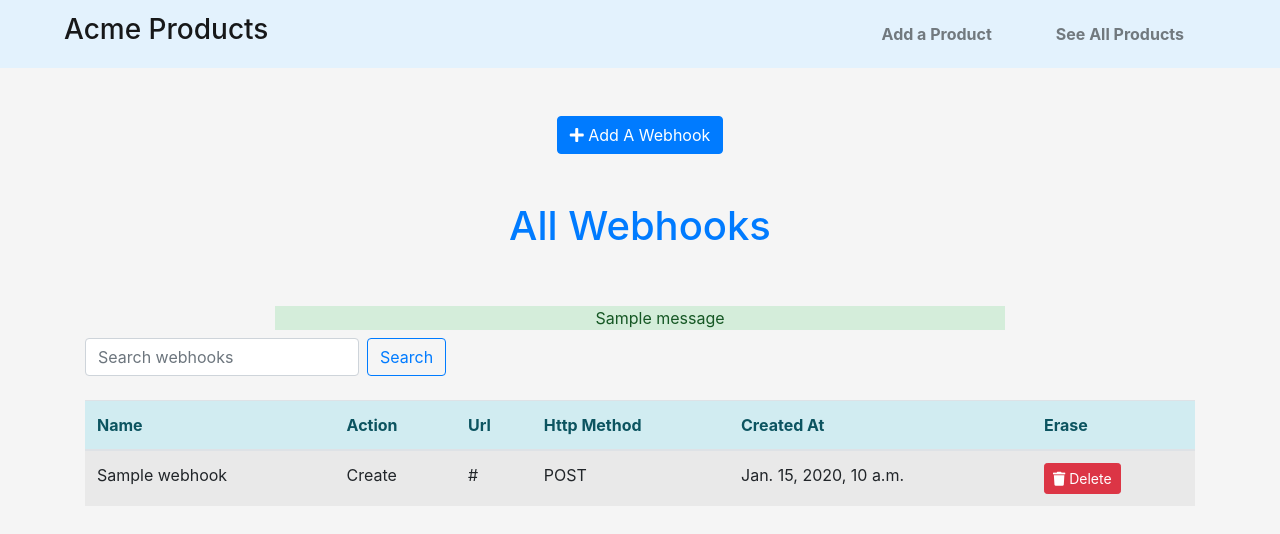
After one commit to IamMiracleAlex/acme-products, a Django app: page /webhooks/ in a window 1280 px wide. The commit adds this page. Shown: the top 534 px of the page. Run offline with Django 3.2, Linux system fonts and the light colour scheme; tables that the repository leaves empty hold one stand-in row (values such as "Sample post"); one stand-in notice (Sample message) is shown; some libraries are stand-ins or nearby versions.

Commit message:
added webhooks, updates

```diff
--- a/products/models.py
+++ b/products/models.py
@@ -1,5 +1,8 @@
 from django.db import models
+from django.db.models.signals import post_save
+from django.dispatch import receiver
 
+import requests
 
 class Product(models.Model):
     name = models.CharField(max_length=200)
@@ -9,5 +12,53 @@ class Product(models.Model):
     created_at = models.DateTimeField(auto_now_add=True)
     updated_at = models.DateTimeField(auto_now=True)
 
-    # def __str__(self):
-    #     return f'{self.name} at {self.created_at}'
+    def as_json(self):
+        return {
+            'id': self.id,
+            'name': self.name,
+            'sku': self.sku,
+            'is_active': self.is_active,
+            'description': self.description,
+            'created_at': self.created_at,
+            'updated_at': self.updated_at,
+        }
+
+class WebHook(models.Model):
+    CREATE, UPDATE = 'Create', 'Update'
+    POST, GET = 'POST', 'GET'
+    ACTION_CHOICES = (
+        (CREATE, CREATE),
+        (UPDATE, UPDATE),
+    )
+    HTTP_METHOD_CHOICES = (
+        (POST, POST),
+        (GET, GET)
+    )
+    name = models.CharField(max_length=100)
+    action = models.CharField(choices=ACTION_CHOICES, max_length=10)
+    url = models.URLField()
+    created_at = models.DateTimeField(auto_now_add=True)
+    http_method = models.CharField(choices=HTTP_METHOD_CHOICES, max_length=10)
+
+
+
+# Call Webhook after product creation or update
+@receiver(post_save, sender=Product)
+def call_webhooks(sender, instance, created, **kwargs):
+    webhooks = WebHook.objects.all()
+    if created:
+        webhooks = WebHook.objects.filter(action=WebHook.CREATE)
+        for webhook in webhooks:
+            requests.request(
+                method=webhook.http_method,
+                url=webhook.url,
+                data=instance.as_json()
+            )
+    else:
+        webhooks = WebHook.objects.filter(action=WebHook.UPDATE)
+        for webhook in webhooks:
+            requests.request(
+                method=webhook.http_method,
+                url=webhook.url,
+                data=instance.as_json(),
+            )
--- a/products/templates/products/index.html
+++ b/products/templates/products/index.html
@@ -21,7 +21,11 @@
                     <li>Filter active & inactive products</li>
                     <li>Bulk delete all products</li>
                     <li>Bulk create products</li>
-                    <li>Use webhooks</li>
+                    <li>See streamed create operation</li>
+                    <li>Create multiple webhooks</li>
+                    <li>See created webhooks</li>
+                    <li>Search specific webhooks</li>
+                    <li>Delete webhooks</li>
 
                 </ul>
                 <br> <br>
--- a/products/templates/products/product_list.html
+++ b/products/templates/products/product_list.html
@@ -27,11 +27,10 @@
 
                 <a href="/products?active=false" class="btn btn-warning btn-sm"> <i class="fas fa-filter"></i>
                     Inactive Products</a>
-
+                <a href="{% url 'webhook_list' %}" class="btn btn-primary btn-sm"> </i>
+                   See all Webhooks </a>
             </div>
         </div>
-
-
         <div class="row">
             <div class="col-lg-8 mx-auto">
                 <h1 class="text-center my-5 text-primary">All Products</h1>
--- /dev/null
+++ b/products/templates/products/webhook_list.html
@@ -0,0 +1,121 @@
+{% extends 'base.html' %}
+
+
+{% block content %}
+
+
+    <div id="intro" class="container">
+
+        <div class="row">
+            <div class="mx-auto mt-5">
+
+                <a href={% url 'webhook_create' %} class="btn btn-primary "> <i class="fas fa-plus"></i>
+                    Add A Webhook</a>
+            </div>
+        </div>
+
+        <div class="row">
+            <div class="col-lg-8 mx-auto">
+                <h1 class="text-center my-5 text-primary">All Webhooks</h1>
+            </div>
+        </div>
+
+        <div class="row">
+             <div class="col-lg-8 mx-auto ">
+
+                {% if messages %}
+                <ul style="list-style: none;" class="text-center mt-2 mb-2 alert-success">
+                    {% for message in messages %}
+                    <li class="{{ message.tags }} ">{{ message }}</li>
+                    {% endfor %}
+                </ul>
+                {% endif %}
+            </div>
+        </div>
+
+    </div>
+
+
+    <!-- table -->
+    <div id="main" class="container">
+
+    <form method='GET' action= {% url 'webhook_list' %} class="form-inline my-2 my-lg-0">
+      <input class="form-control mr-sm-2" name='q' value="{{request.GET.q}}" type="search" placeholder="Search webhooks" aria-label="Search">
+      <button class="btn btn-outline-primary my-2 my-sm-0" type="submit">Search</button>
+    </form>
+    <br>
+
+        <div class="table-responsive mb-5">
+            <table id="wishes" class="table  table-striped table-hover">
+
+                <thead class="alert-info">
+                    <tr>
+                        <th scope="col">Name</th>
+                        <th scope="col">Action</th>
+                        <th scope="col">Url</th>
+                        <th scope="col">Http Method</th>
+                        <th scope="col">Created At</th>
+                        <th scope="col">Erase</th>
+                    </tr>
+                </thead>
+
+                <tbody>
+                    {% for webhook in webhooks %}
+                    <tr>
+                        <td>{{ webhook.name }}</td>
+                        <td>{{ webhook.action }}</td>
+                        <td>{{ webhook.url }}</td>
+                        <td>{{ webhook.http_method }}</td>
+                        <td>{{ webhook.created_at }}</td>
+                        <td>
+
+                            <a href="{% url 'webhook_delete' webhook.pk %}" class="delete btn btn-sm btn-danger" data-confirm="Are you sure you want delete this webhook? This action is irreversible.">
+                                <i class="fas fa-trash"></i> Delete
+
+                            </a>
+                        </td>
+                    </tr>
+                    {% endfor %}
+                </tbody>
+
+            </table>
+        </div>
+        <!--  table-responsive -->
+
+            {% if not webhooks %}
+
+            <h4> No webhooks found </h4>
+
+            {% endif %}
+
+    </div>
+    <!-- container -->
+
+
+    <!-- Pagination -->
+    {% include 'products/pagination.html' with posts=webhooks %}
+
+
+{% endblock content %}
+
+
+{% block javascript %}
+
+    <script>
+        var deleteLinks = document.querySelectorAll('.delete');
+
+        for (var i = 0; i < deleteLinks.length; i++) {
+            deleteLinks[i].addEventListener('click', function (event) {
+                event.preventDefault();
+
+                var choice = confirm(this.getAttribute('data-confirm'));
+
+                if (choice) {
+                    window.location.href = this.getAttribute('href');
+                }
+            });
+        }
+
+    </script>
+
+{% endblock javascript %}
--- a/products/urls.py
+++ b/products/urls.py
@@ -12,5 +12,8 @@ urlpatterns = [
     path('delete-all/', views.delete_all, name='product_delete_all'),
     path('bulk-upload/', views.products_bulk_upload, name='products_bulk_upload'),
     path('stream/', views.stream_response, name='stream_response'),
+    path('webhooks/', views.WebHookListView.as_view(), name='webhook_list'),
+    path('webhooks-delete/<int:pk>/', views.webhook_delete, name='webhook_delete'),
+    path('webhooks-create/', views.WebHookCreateView.as_view(), name='webhook_create'),
 
 ]
--- a/products/views.py
+++ b/products/views.py
@@ -10,8 +10,8 @@ from django.http import StreamingHttpResponse
 from django.core.serializers.json import DjangoJSONEncoder
 from django.utils import timezone
 
-from products.models import Product
-from products.forms import ProductForm
+from products.models import Product, WebHook
+from products.forms import ProductForm, WebHookForm
 from products.tasks import process_task
 
 
@@ -131,3 +131,56 @@ def stream_response(request):
 
 
     return StreamingHttpResponse(event_stream(), content_type="text/event-stream")
+
+
+class WebHookListView(generic.ListView):
+    queryset = WebHook.objects.order_by('-created_at')
+    context_object_name = 'webhooks'
+    template_name = 'products/webhook_list.html'
+    paginate_by = 20
+
+
+    def get_context_data(self, **kwargs):
+        context =  super().get_context_data(**kwargs)
+        queryset = self.get_queryset()
+
+        paginator = Paginator(queryset, self.paginate_by)
+        page = self.request.GET.get('page')
+        try:
+            queryset = paginator.page(page)
+        except PageNotAnInteger:
+            # if page is not an intger deliver the first page
+            queryset = paginator.page(1)
+        except EmptyPage:
+            #  if page is out of range deliver last page of results
+            queryset = paginator.page(paginator.num_pages)
+        context['webhooks'] = queryset
+
+        return context
+
+    def get_queryset(self):
+            queryset = super().get_queryset()
+            q = self.request.GET.get('q')
+
+            if q:
+                queryset = queryset.filter(name__icontains=q)
+
+            return queryset
+
+
+def webhook_delete(request, pk):
+    webhook = get_object_or_404(WebHook, pk=pk)
+    webhook.delete()
+    messages.success(request, 'Webhook deleted successfully!', extra_tags='alert')
+    return redirect('webhook_list')
+
+
+class WebHookCreateView(generic.CreateView):
+    model = WebHook
+    template_name = 'products/webhook_create.html'
+    form_class = WebHookForm
+    success_url = '/webhooks'
+
+    def get_success_url(self):
+        messages.success(self.request, 'Webhook added successfully', extra_tags='alert')
+        return super().get_success_url()
--- a/requirements.txt
+++ b/requirements.txt
@@ -14,6 +14,7 @@ six==1.16.0
 sqlparse==0.4.2
 vine==5.0.0
 wcwidth==0.2.5
+requests==2.27.1
 
 dj-database-url==0.5.0
 django-heroku==0.3.1
```
Also changed, not shown: products/admin.py (+6 -1 lines), products/forms.py (+16 -1 lines), products/templates/products/webhook_create.html (added, +49 -0 lines), products/migrations/0003_webhook.py (added), readme.md.
